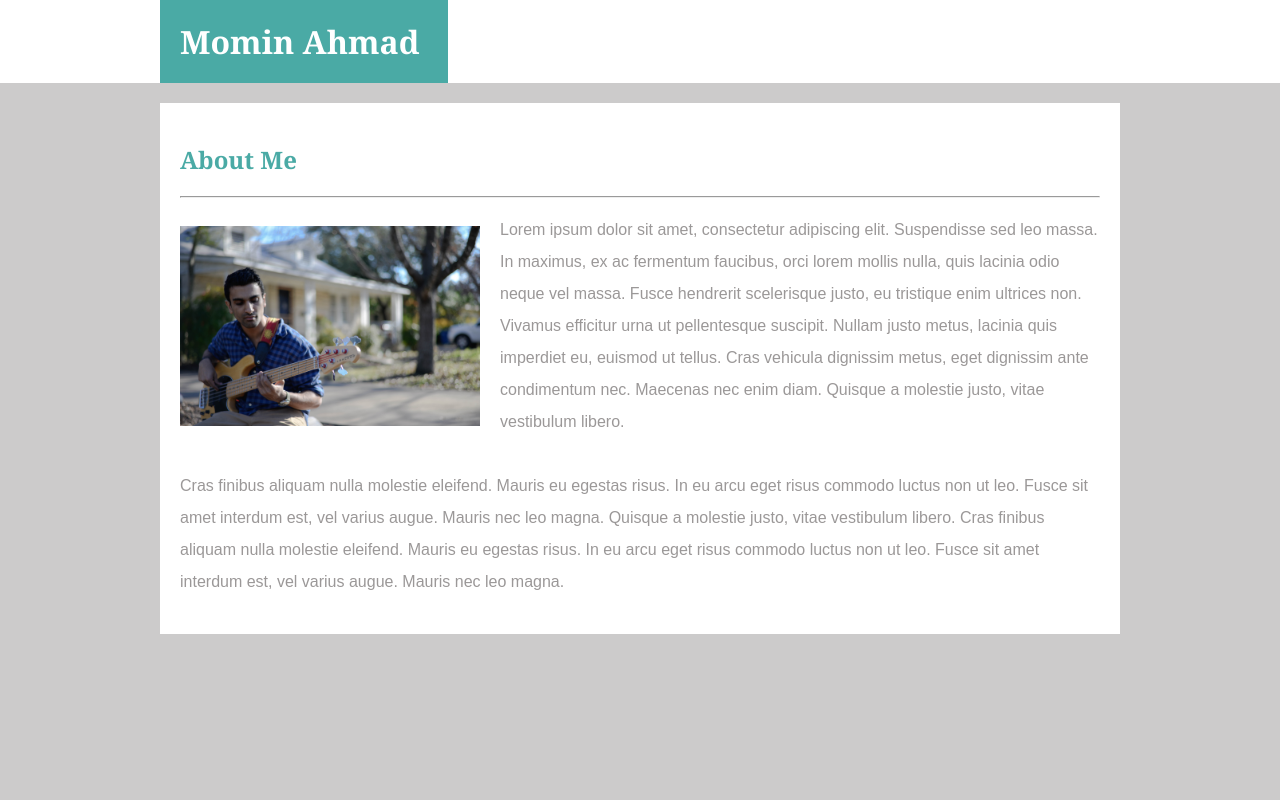
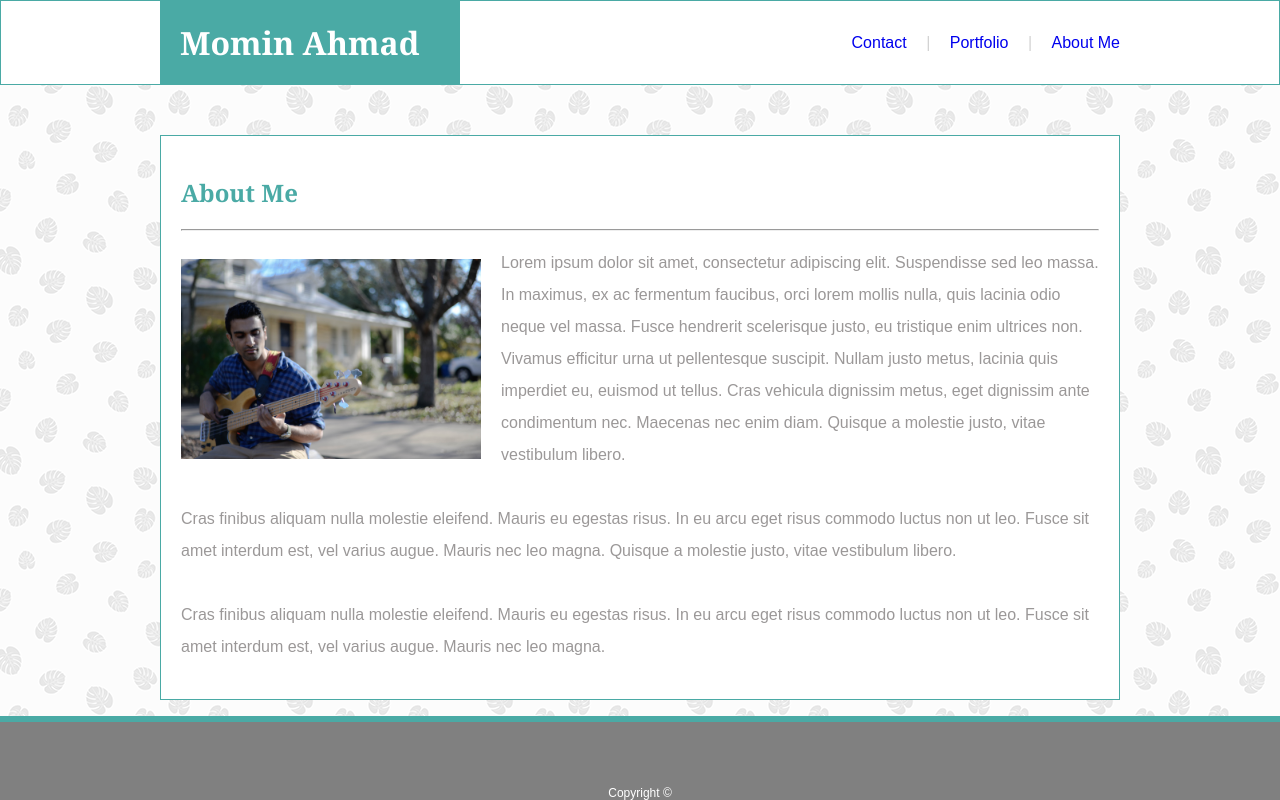
Before and after one commit to mostar93/basic-portfolio, a plain HTML site: page index.html in a window 1280 px wide. Drawn offline with Linux system fonts and the light colour scheme; files whose address does not match are found by name.

Commit message:
fixed some shit

```diff
--- a/assets/css/style.css
+++ b/assets/css/style.css
@@ -1,5 +1,6 @@
+
 body {
-    background-color: rgb(204, 203, 203);
+    background-image: url("../palmleaf.png");
     margin: 0;
     padding: 0;
 }
@@ -8,26 +9,55 @@ header {
 
     box-sizing: border-box;
     background: white;
+    position: relative;
     height: 15%;
     font-family: Georgia, 'Times New Roman', Times, serif;
     margin: 0;
+    border: 1px solid #4aaaa5;
+}
+.bodytext {
+    width: 960px;
+    margin-left: auto;
+    margin-right: auto;
 }
 
 #title {
+    position: relative;
     width: 960px;
     margin-left: auto;
     margin-right: auto;
 
+}
+
+#links  {
+    position: absolute;
+    right: 0;
+    top: 40%;
+    font-family: Arial, Helvetica, sans-serif;
+}
+
+span {
+    color: lightgray;
+}
+.alink  {
+    text-decoration: none;
+    word-spacing: 15px;
+}
+
+#blink {
+    text-decoration: none;
 
 }
+
 h1 {
     box-sizing: border-box;
     background: #4aaaa5;
-    width: 30%;
+    width: 300px;
     padding: 20px;
     color: white;
     margin-top: 0;
     margin-bottom: 0;
+    text-align: left;
 }
 
 h2 {
@@ -35,21 +65,17 @@ h2 {
     color: #4aaaa5;
 }
 
-div {
-
-    margin-left: 140px;
-    margin-right: 140px;
-}
-
 #box {
     box-sizing: border-box;
     width: 960px;
-    height: 70%;
+    height: 67%;
     background: #ffffff;
     padding: 20px;
-    margin-top: 20px;
+    margin-top: 50px;
     margin-right: auto;
     margin-left: auto;
+    margin-bottom: 20px;
+    border: 1px solid #4aaaa5;
 }
 
 img {
@@ -66,6 +92,24 @@ p {
 }
 
 hr {
-    size: 2px;
+    line-height: 5px;
     color: aliceblue;
 }
+
+footer {
+    color: #ffffff;
+    background-color: grey;
+    float: bottom;
+    font-size: 12px;
+    font-family: Arial, Helvetica, sans-serif;
+    text-align: center;
+    position: fixed;
+    left: 0;
+    bottom: 0;
+    vertical-align: text-bottom;
+    width: 100%;
+    padding-top: 5%;
+    border-top: #4aaaa5 6px solid;
+
+
+}
--- a/index.html
+++ b/index.html
@@ -11,9 +11,19 @@
     <header>
         <div id="title">
             <h1> Momin Ahmad</h1>
+            <div id="links">
+
+                <a href="#" class="alink"> Contact <span>|</span> </a>
+
+                <a href="#" class="alink"> Portfolio <span>|</span> </a>
+
+                <a href="#" id="blink"> About Me</a>
+
+            </div>
         </div>
+
     </header>
-    <div>
+    <div class="bodytext">
         <section id="box">
              <h2>About Me</h2>
              <hr>
@@ -30,7 +40,7 @@
                     Cras finibus aliquam nulla molestie eleifend.
                     Mauris eu egestas risus. In eu arcu eget risus commodo luctus non ut leo.
                     Fusce sit amet interdum est, vel varius augue. Mauris nec leo magna.
-                    Quisque a molestie justo, vitae vestibulum libero.
+                    Quisque a molestie justo, vitae vestibulum libero.<br><br>
                     Cras finibus aliquam nulla molestie eleifend.
                     Mauris eu egestas risus. In eu arcu eget risus commodo luctus non ut leo.
                     Fusce sit amet interdum est, vel varius augue. Mauris nec leo magna.
@@ -38,5 +48,8 @@
              </p>
         </section>
     </div>
+    <footer>
+        Copyright ©
+    </footer>
 </body>
 </html>
```
Also changed, not shown: assets/palmleaf.png (added).
